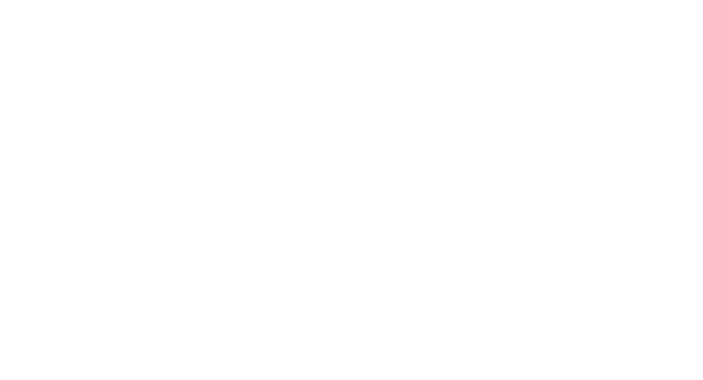
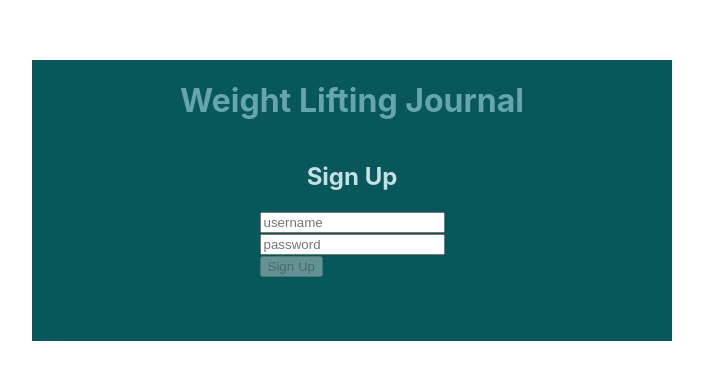
Before and after one commit to BW-WeightLiftingJournal-1-20-1/Front-end, a React (Create React App) app in the folder weight-lifting/: page /registerform in a window 1280 px wide. Shown: the part 132-512 px from the top of the page, without its empty margins (288-991 px from the left). Built offline with nearby package versions, Linux system fonts and the light colour scheme.

Commit message:
form is working with validation now

```diff
--- a/weight-lifting/src/App.js
+++ b/weight-lifting/src/App.js
@@ -1,7 +1,7 @@
 
 import React from 'react';
 import Login from './components/Login';
-
+import RegisterForm from './components/RegisterForm';
 
 
 import './App.css';
@@ -10,7 +10,7 @@ function App() {
   return (
 
     <div>
-
+   <RegisterForm/>
     </div>
 
   );
--- a/weight-lifting/src/components/RegisterForm.js
+++ b/weight-lifting/src/components/RegisterForm.js
@@ -1,27 +1,26 @@
-import React, {useState} from "react";
-import {withFormik, Form, Field} from 'formik';
-import * as Yup from 'yup';
+
+import React, {Component} from "react";
 import styled from 'styled-components';
 
 const Signuptitle = styled.div`
 display:flex;
 flex-direction:column;
 align-items:center;
-margin-right:15%;
-margin-left:15%;
+margin-right:25%;
+margin-left:25%;
 margin-top: 15%;
-width:70%;
+width:50%;
 background-color: #07575B;
 padding-bottom:5%;
 `;
 
-const Submitbutton = styled.button`
-display:flex;
-width:40%;
-margin-left:30%;
-margin-right:30%;
-margin-top:5%;
-`;
+// const Submitbutton = styled.button`
+// display:flex;
+// width:40%;
+// margin-left:30%;
+// margin-right:30%;
+// margin-top:5%;
+// `;
 
 const Title = styled.h2`
 color: #C4DFE6;
@@ -31,21 +30,24 @@ const Headertitle = styled.h1`
 color: #66A5AD;
 `
 
-
-
-
-
-const RegisterForm = ({values, errors, touched, status}) => {
-  const [userState, setUserState] = useState({
+const RegisterForm = (props) => {
+  const [credentials, setCredentials] = React.useState({
     username:'',
     password:''
   });
  const handleSubmit = event => {
     event.preventDefault();
+   console.log(credentials);
 
     }
+
+    const Validation = () => {
+      return credentials.username.length > 0 && credentials.password.length > 0;
+
+    }
+
 const handleChanges = event => {
-    setUserState({...userState, [event.target.name]: event.target.value})
+    setCredentials({...credentials, [event.target.name]: event.target.value})
 
 }
 return (
@@ -59,39 +61,154 @@ return (
        <Title>Sign Up</Title>
           </div>
 
-      <Form onSubmit={handleSubmit}>
+      <form onSubmit={handleSubmit}>
       <div>
-          <Field
+          <input
             type="text"
             name="username"
             placeholder="username"
+            value={credentials.username}
             onChange={handleChanges}
            />
-            {touched.username && errors.username && (<p>{errors.username}</p>)}
+
             </div>
               <div>
-              <Field
-              type="password"
+              <input
+              type="text"
               name="password"
               placeholder="password"
-
+              value={credentials.password}
               onChange={handleChanges}
               />
-            {touched.password && errors.password && (<p>{errors.password}</p>) }
+
             </div>
       <div>
-            <Submitbutton type="submit">Sign Up</Submitbutton>
+            <button disabled={!Validation()}  type="submit">Sign Up</button>
       </div>
-        </Form>
+        </form>
 </Signuptitle>
 );
+
 };
-    const FormikRegisterForm = withFormik({
-      validationSchema: Yup.object().shape({
-        username: Yup.string().required('Username Required'),
-        password: Yup.string().min(6, 'Password needs to be at least 6 characters long').required('Password Required')
-      })
-    })(RegisterForm)
 
 
-export default FormikRegisterForm;
+
+export default RegisterForm;
+
+// const FormikRegisterForm = withFormik({
+//       validationSchema: yup.object().shape({
+//      // username: yup.string().required('Username Required'),
+//     // password: yup.string().min(6, 'Password needs to be at least 6 characters long').required('Password Required')
+//       })
+//     })(RegisterForm)
+
+
+
+
+
+
+
+
+
+
+
+// import React, {useState} from "react";
+// import {withFormik, Form, Field} from 'formik';
+// import * as yup from 'yup';
+// import styled from 'styled-components';
+
+// const Signuptitle = styled.div`
+// display:flex;
+// flex-direction:column;
+// align-items:center;
+// margin-right:25%;
+// margin-left:25%;
+// margin-top: 15%;
+// width:50%;
+// background-color: #07575B;
+// padding-bottom:5%;
+// `;
+
+// const Submitbutton = styled.button`
+// display:flex;
+// width:40%;
+// margin-left:30%;
+// margin-right:30%;
+// margin-top:5%;
+// `;
+
+// const Title = styled.h2`
+// color: #C4DFE6;
+// `;
+
+// const Headertitle = styled.h1`
+// color: #66A5AD;
+// `
+
+// const RegisterForm = ({values, errors, touched, status}) => {
+//   const [userState, setUserState] = useState({
+//     username:'',
+//     password:''
+//   });
+//  const handleSubmit = event => {
+//     event.preventDefault();
+
+
+//     }
+// const handleChanges = event => {
+//     setUserState({...userState, [event.target.name]: event.target.value})
+
+// }
+// return (
+
+
+//   <Signuptitle>
+//       <div>
+// <Headertitle>Weight Lifting Journal</Headertitle>
+//     </div>
+//     <div>
+//        <Title>Sign Up</Title>
+//           </div>
+
+//       <Form onSubmit={handleSubmit}>
+//       <div>
+//           <Field
+//             type="text"
+//             name="username"
+//             placeholder="username"
+//             value={userState.username}
+//             onChange={handleChanges}
+//            />
+//             {touched.username && errors.username ? <p>{errors.username}</p> :null}
+//             </div>
+//               <div>
+//               <Field
+//               type="password"
+//               name="password"
+//               placeholder="password"
+//               value={userState.password}
+//               onChange={handleChanges}
+//               />
+//             {touched.password && errors.password ? <p>{errors.password}</p> :null}
+//             </div>
+//       <div>
+//             <Submitbutton disable={!Validation()} type="submit">Sign Up</Submitbutton>
+//       </div>
+//         </Form>
+// </Signuptitle>
+// );
+// };
+
+// const Validation = () => {
+//   return(UserState.username.length > 0 && UserState.password.length > 0)
+
+// }
+
+// export default FormikRegisterForm;
+
+// // const FormikRegisterForm = withFormik({
+// //       validationSchema: yup.object().shape({
+// //      // username: yup.string().required('Username Required'),
+// //     // password: yup.string().min(6, 'Password needs to be at least 6 characters long').required('Password Required')
+// //       })
+// //     })(RegisterForm)
```
